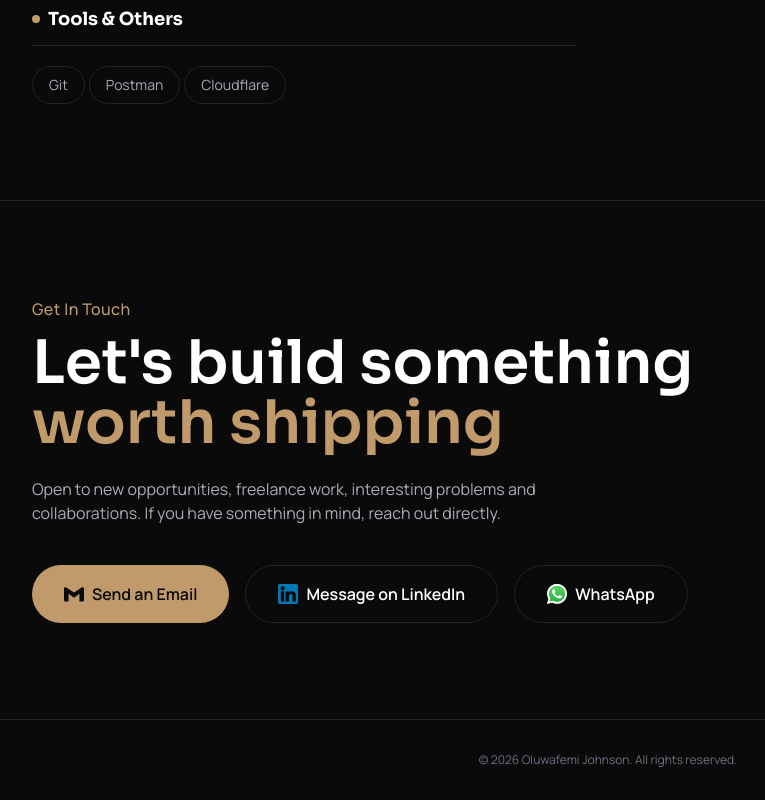
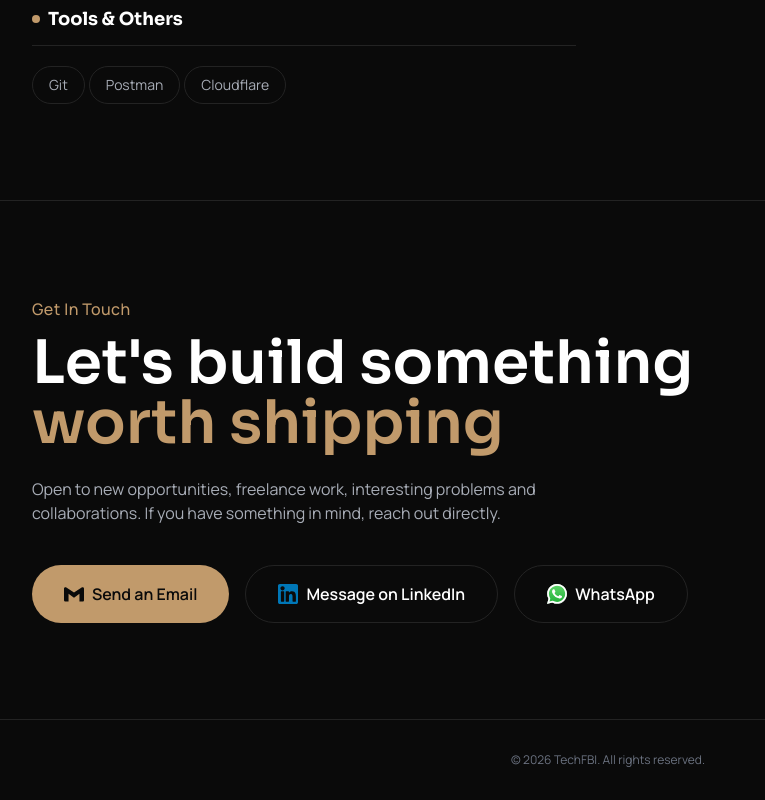
Before and after one commit to techfbi/My-portfolio, a React (Vite) app in the folder client/: page / in a window 1280 px wide. Shown: the part 3280-4080 px from the top of the page, without its empty margins (32-797 px from the left). Built offline with nearby package versions, Linux system fonts and the light colour scheme; no server answers.

Commit message:
web icon update

```diff
--- a/client/index.html
+++ b/client/index.html
@@ -2,7 +2,7 @@
 <html lang="en">
   <head>
     <meta charset="UTF-8" />
-    <link rel="icon" type="image/svg+xml" href="/favicon.svg" />
+    <link rel="icon" type="image/png" href="/FBI2.png" />
     <meta name="viewport" content="width=device-width, initial-scale=1.0" />
     <title>Oluwafemi Johnson | Full Stack Software Engineer</title>
 
--- a/client/src/components/Footer.jsx
+++ b/client/src/components/Footer.jsx
@@ -5,7 +5,7 @@
   return (
     <footer className="px-6 md:px-16 py-8 border-t border-border">
       <p className="font-body text-muted text-xs text-center">
-        © {currentYear} Oluwafemi Johnson. All rights reserved.
+        © {currentYear} TechFBI. All rights reserved.
       </p>
     </footer>
   );
```
Also changed, not shown: client/public/images/FBI2.png (added).
